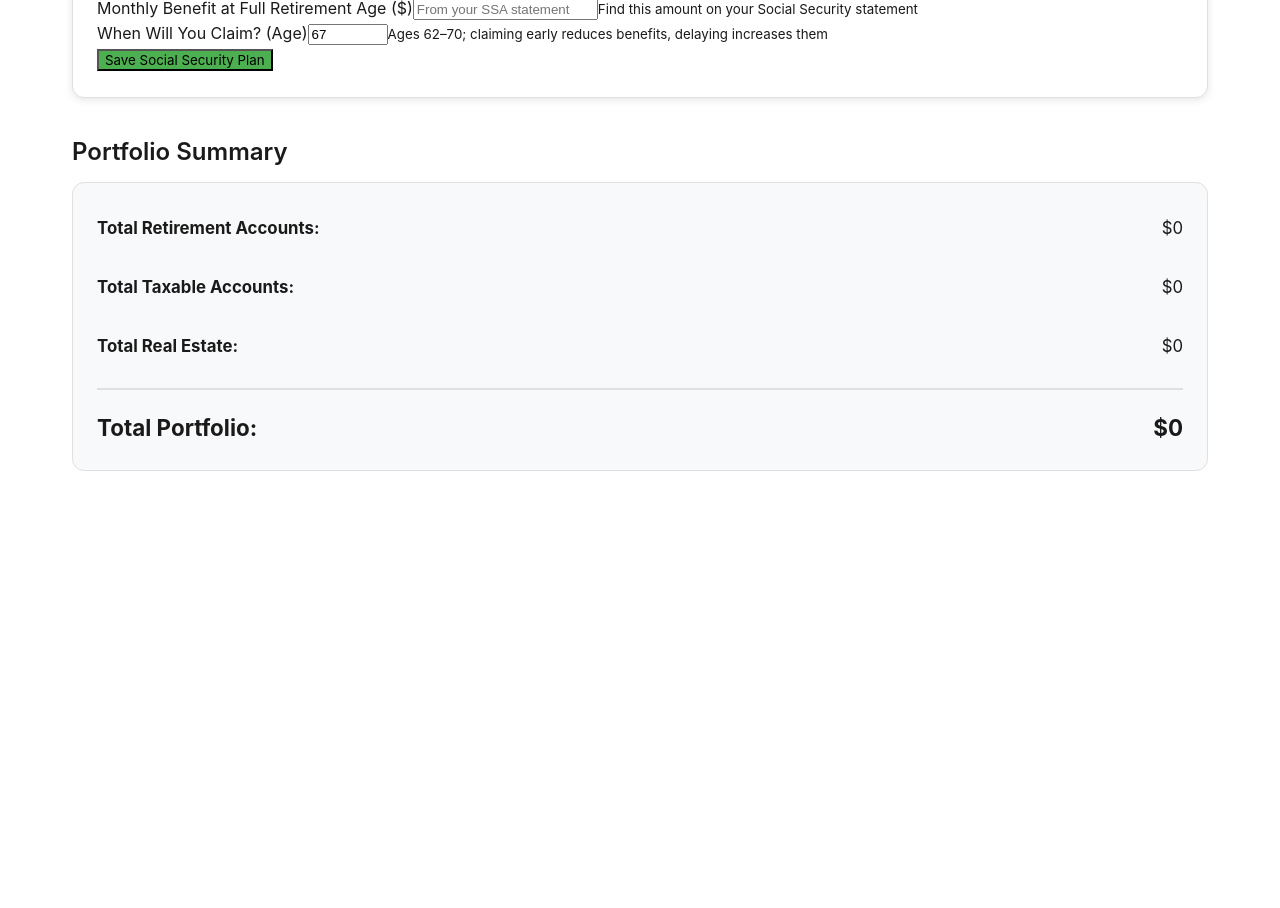
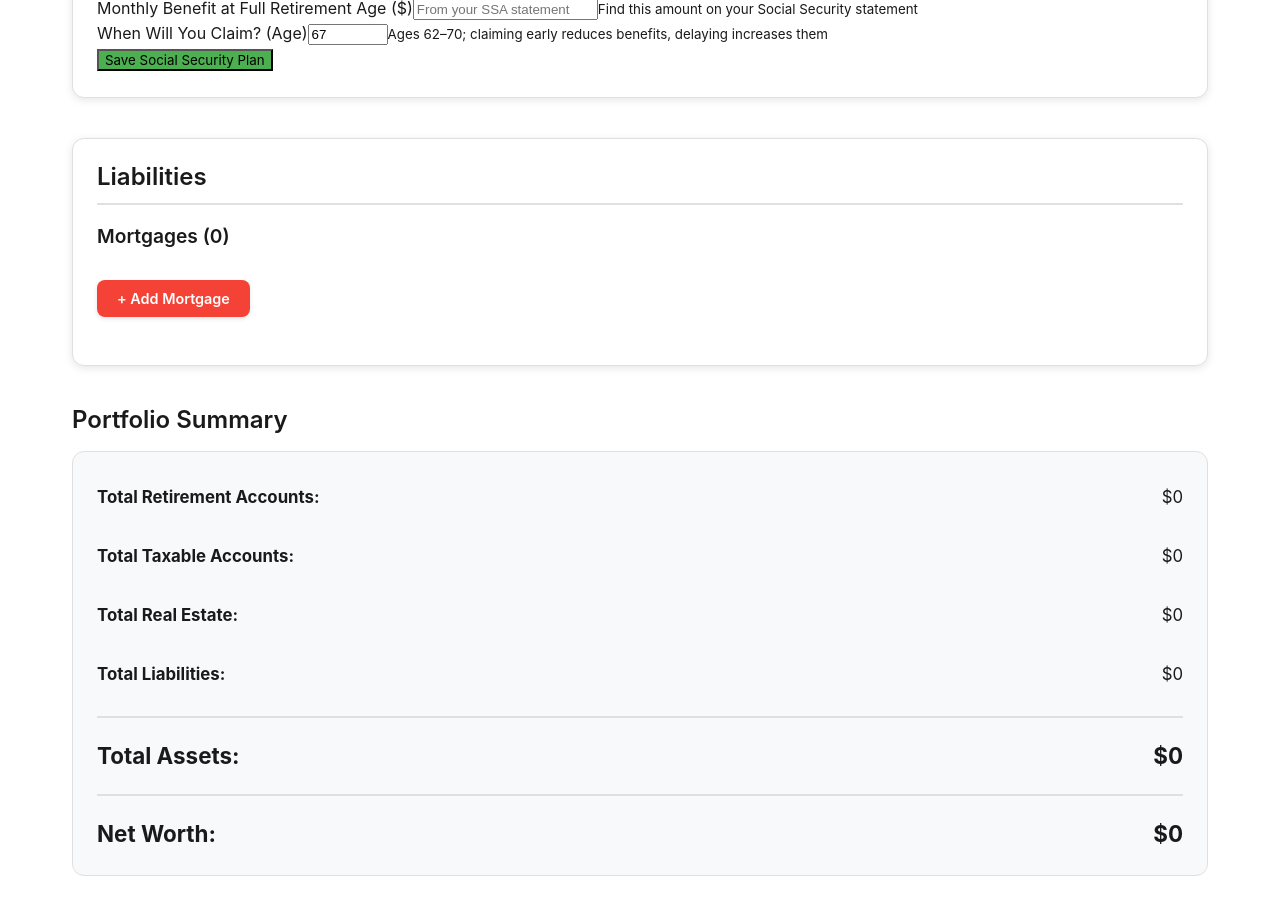
Before and after one commit to frouaix/espargne-web, a React (Vite) app: page / in a window 1280 px wide. Shown: the part 1320-2228 px from the top of the page. Before the commit the page ends 1823 px from the top, so only its background shows below. Built offline with nearby package versions, Linux system fonts and the light colour scheme.

Commit message:
added mortgages

```diff
--- a/src/App.css
+++ b/src/App.css
@@ -104,6 +104,14 @@
 
 .btn-quaternary:hover {
   background: var(--color-quaternary-hover);
+}
+
+.btn-liability {
+  background: var(--color-liability);
+}
+
+.btn-liability:hover {
+  background: var(--color-liability-hover);
 }
 
 .btn-remove {
@@ -271,6 +279,10 @@
   border-left: 4px solid var(--color-quaternary);
 }
 
+.account-card-mortgage {
+  border-left: 4px solid var(--color-liability);
+}
+
 .account-card-taxable {
   border-left: 4px solid var(--color-tertiary);
 }
--- a/src/App.tsx
+++ b/src/App.tsx
@@ -5,6 +5,7 @@ import { RothAccountForm } from './components/RothAccountForm';
 import { TraditionalAccountForm } from './components/TraditionalAccountForm';
 import { TaxableAccountForm } from './components/TaxableAccountForm';
 import { RealEstateAccountForm } from './components/RealEstateAccountForm';
+import { MortgageAccountForm } from './components/MortgageAccountForm';
 import { SSAIncomeForm, type SSAIncomeData } from './components/SSAIncomeForm';
 import { STORAGE_KEYS } from './utils/storage';
 import { createExportFile, type ExportData, type Account } from './utils/export';
@@ -40,6 +41,7 @@ function App(): ReactElement {
   const [showTraditionalForm, setShowTraditionalForm] = useState(false);
   const [showTaxableForm, setShowTaxableForm] = useState(false);
   const [showRealEstateForm, setShowRealEstateForm] = useState(false);
+  const [showMortgageForm, setShowMortgageForm] = useState(false);
 
   useEffect(() => {
     if (userProfile) {
@@ -153,6 +155,7 @@ function App(): ReactElement {
     if (accountType === 'traditional') setShowTraditionalForm(false);
     if (accountType === 'taxable') setShowTaxableForm(false);
     if (accountType === 'realEstate') setShowRealEstateForm(false);
+    if (accountType === 'mortgage') setShowMortgageForm(false);
   };
 
   const handleAccountRemove = (accountId: string): void => {
@@ -163,6 +166,7 @@ function App(): ReactElement {
   const traditionalAccounts = accounts.filter(acc => acc.accountType === 'traditional');
   const taxableAccounts = accounts.filter(acc => acc.accountType === 'taxable');
   const realEstateAccounts = accounts.filter(acc => acc.accountType === 'realEstate');
+  const mortgageAccounts = accounts.filter(acc => acc.accountType === 'mortgage');
 
   return (
     <div className="app-container">
@@ -335,6 +339,40 @@ function App(): ReactElement {
         })()}
       </section>
 
+      <section className="section">
+        <h2>Liabilities</h2>
+
+        <div className="accounts-group">
+          <h3>Mortgages ({mortgageAccounts.length})</h3>
+          <div className="accounts-grid">
+            {mortgageAccounts.map((acc) => {
+              if (acc.accountType !== 'mortgage') return null;
+              const { accountId, propertyNickname, principalBalance, interestRate, monthlyPayment } = acc;
+              return (
+                <div key={accountId} className="account-card account-card-mortgage">
+                  <div className="account-card-content">
+                    <div className="account-card-balance">${principalBalance.toLocaleString()}</div>
+                    <div className="account-card-details">
+                      {propertyNickname && <div><strong>{propertyNickname}</strong></div>}
+                      <div>Rate: {interestRate}% APR</div>
+                      <div>Payment: ${monthlyPayment.toLocaleString()}/month</div>
+                    </div>
+                  </div>
+                  <div className="account-card-actions">
+                    <button onClick={() => handleAccountRemove(accountId)} className="btn-remove">Remove</button>
+                  </div>
+                </div>
+              );
+            })}
+          </div>
+          {showMortgageForm ? (
+            <MortgageAccountForm onSave={handleAccountSave} />
+          ) : (
+            <button onClick={() => setShowMortgageForm(true)} className="btn btn-liability">+ Add Mortgage</button>
+          )}
+        </div>
+      </section>
+
       <section>
         <h2>Portfolio Summary</h2>
         <div className="summary-container">
@@ -355,14 +393,44 @@ function App(): ReactElement {
                 return sum;
               }, 0).toLocaleString()}
           </div>
+          <div className="summary-item">
+            <strong>Total Liabilities:</strong> ${mortgageAccounts
+              .reduce((sum, acc) => {
+                if (acc.accountType === 'mortgage') {
+                  return sum + acc.principalBalance;
+                }
+                return sum;
+              }, 0).toLocaleString()}
+          </div>
           <div className="summary-total">
-            <strong>Total Portfolio:</strong> ${accounts
+            <strong>Total Assets:</strong> ${accounts
+              .filter(acc => acc.accountType !== 'mortgage')
               .reduce((sum, acc) => {
                 if (acc.accountType === 'realEstate') {
                   return sum + acc.currentValue;
                 }
                 return sum + acc.balance;
               }, 0).toLocaleString()}
+          </div>
+          <div className="summary-total">
+            <strong>Net Worth:</strong> ${(() => {
+              const totalAssets = accounts
+                .filter(acc => acc.accountType !== 'mortgage')
+                .reduce((sum, acc) => {
+                  if (acc.accountType === 'realEstate') {
+                    return sum + acc.currentValue;
+                  }
+                  return sum + acc.balance;
+                }, 0);
+              const totalLiabilities = mortgageAccounts
+                .reduce((sum, acc) => {
+                  if (acc.accountType === 'mortgage') {
+                    return sum + acc.principalBalance;
+                  }
+                  return sum;
+                }, 0);
+              return (totalAssets - totalLiabilities).toLocaleString();
+            })()}
           </div>
         </div>
       </section>
--- /dev/null
+++ b/src/components/MortgageAccountForm.tsx
@@ -0,0 +1,114 @@
+import { useState, type ReactElement } from 'react';
+
+export interface MortgageAccountData {
+  accountId: string,
+  accountType: 'mortgage',
+  propertyNickname: string,
+  principalBalance: number,
+  interestRate: number,
+  monthlyPayment: number,
+}
+
+interface MortgageAccountFormProps {
+  onSave: (data: MortgageAccountData) => void,
+}
+
+export const MortgageAccountForm = ({ onSave }: MortgageAccountFormProps): ReactElement => {
+  const [propertyNickname, setPropertyNickname] = useState('');
+  const [principalBalance, setPrincipalBalance] = useState('');
+  const [interestRate, setInterestRate] = useState('');
+  const [monthlyPayment, setMonthlyPayment] = useState('');
+
+  const handleSubmit = (e: React.FormEvent): void => {
+    e.preventDefault();
+
+    const balance = parseFloat(principalBalance);
+    const rate = parseFloat(interestRate);
+    const payment = parseFloat(monthlyPayment);
+
+    if (!propertyNickname.trim() || isNaN(balance) || balance < 0 || isNaN(rate) || rate < 0 || isNaN(payment) || payment < 0) {
+      return;
+    }
+
+    const accountData: MortgageAccountData = {
+      accountId: `mortgage-${Date.now()}`,
+      accountType: 'mortgage',
+      propertyNickname: propertyNickname.trim(),
+      principalBalance: balance,
+      interestRate: rate,
+      monthlyPayment: payment,
+    };
+
+    onSave(accountData);
+    setPropertyNickname('');
+    setPrincipalBalance('');
+    setInterestRate('');
+    setMonthlyPayment('');
+  };
+
+  return (
+    <form onSubmit={handleSubmit} style={{ marginBottom: '10px', padding: '15px', border: '1px solid #ddd', borderRadius: '4px' }}>
+      <div style={{ marginBottom: '10px' }}>
+        <label>
+          Property Nickname:
+          <input
+            type="text"
+            value={propertyNickname}
+            onChange={(e): void => setPropertyNickname(e.target.value)}
+            placeholder="e.g., Main Street Rental"
+            required
+            style={{ marginLeft: '10px', padding: '5px' }}
+          />
+        </label>
+      </div>
+      <div style={{ marginBottom: '10px' }}>
+        <label>
+          Principal Balance ($):
+          <input
+            type="number"
+            value={principalBalance}
+            onChange={(e): void => setPrincipalBalance(e.target.value)}
+            placeholder="e.g., 350000"
+            min="0"
+            step="1000"
+            required
+            style={{ marginLeft: '10px', padding: '5px' }}
+          />
+        </label>
+      </div>
+      <div style={{ marginBottom: '10px' }}>
+        <label>
+          Interest Rate (%):
+          <input
+            type="number"
+            value={interestRate}
+            onChange={(e): void => setInterestRate(e.target.value)}
+            placeholder="e.g., 3.5 or 1.875"
+            min="0"
+            step="0.001"
+            required
+            style={{ marginLeft: '10px', padding: '5px' }}
+          />
+        </label>
+      </div>
+      <div style={{ marginBottom: '10px' }}>
+        <label>
+          Monthly Payment ($):
+          <input
+            type="number"
+            value={monthlyPayment}
+            onChange={(e): void => setMonthlyPayment(e.target.value)}
+            placeholder="e.g., 1500"
+            min="0"
+            step="10"
+            required
+            style={{ marginLeft: '10px', padding: '5px' }}
+          />
+        </label>
+      </div>
+      <button type="submit" style={{ padding: '8px 16px', background: '#F44336', color: 'white', border: 'none', borderRadius: '4px', cursor: 'pointer' }}>
+        Save Mortgage
+      </button>
+    </form>
+  );
+};
--- a/src/index.css
+++ b/src/index.css
@@ -25,6 +25,8 @@
   --color-tertiary-hover: #1e88e5;
   --color-quaternary: #9C27B0;
   --color-quaternary-hover: #8e24aa;
+  --color-liability: #f44336;
+  --color-liability-hover: #e53935;
   --color-danger: #f44336;
   --color-danger-hover: #e53935;
   --color-success: #4CAF50;
--- a/src/utils/export.ts
+++ b/src/utils/export.ts
@@ -3,9 +3,10 @@ import type { RothAccountData } from '../components/RothAccountForm';
 import type { TraditionalAccountData } from '../components/TraditionalAccountForm';
 import type { TaxableAccountData } from '../components/TaxableAccountForm';
 import type { RealEstateAccountData } from '../components/RealEstateAccountForm';
+import type { MortgageAccountData } from '../components/MortgageAccountForm';
 import type { SSAIncomeData } from '../components/SSAIncomeForm';
 
-export type Account = RothAccountData | TraditionalAccountData | TaxableAccountData | RealEstateAccountData;
+export type Account = RothAccountData | TraditionalAccountData | TaxableAccountData | RealEstateAccountData | MortgageAccountData;
 
 export interface ExportData {
   version: string,
```
